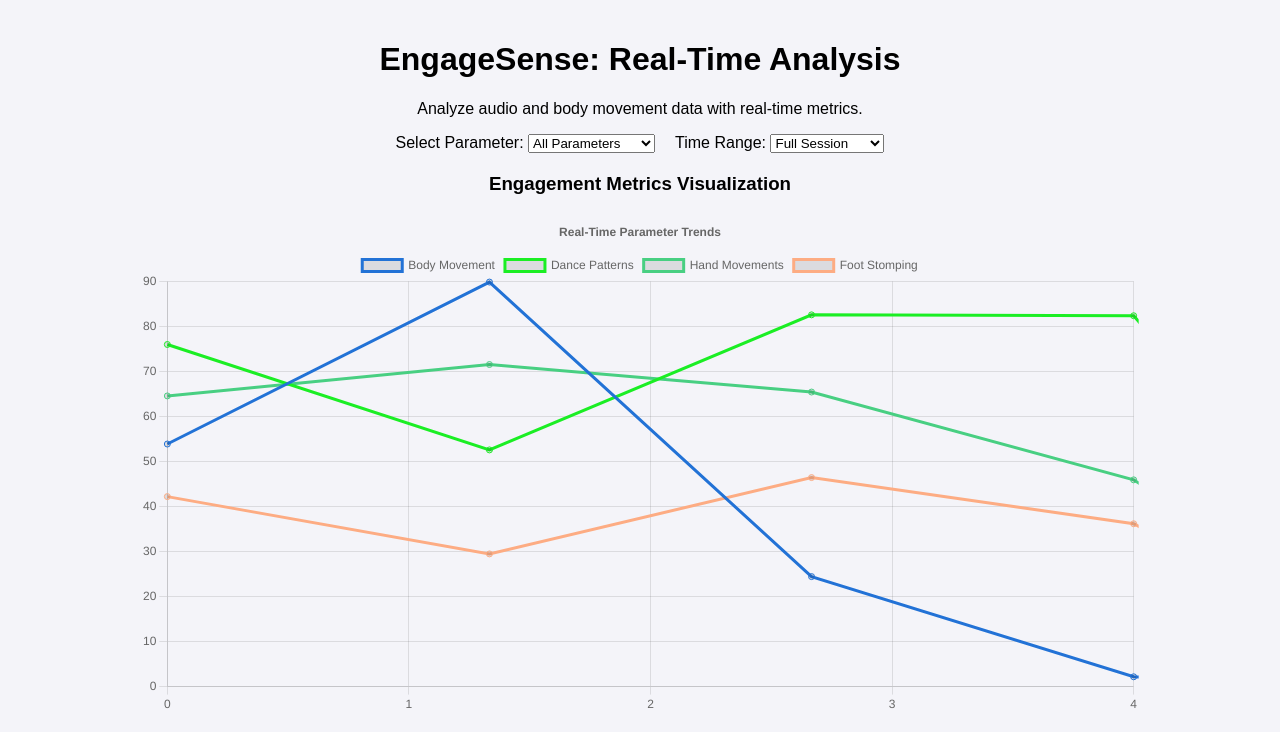
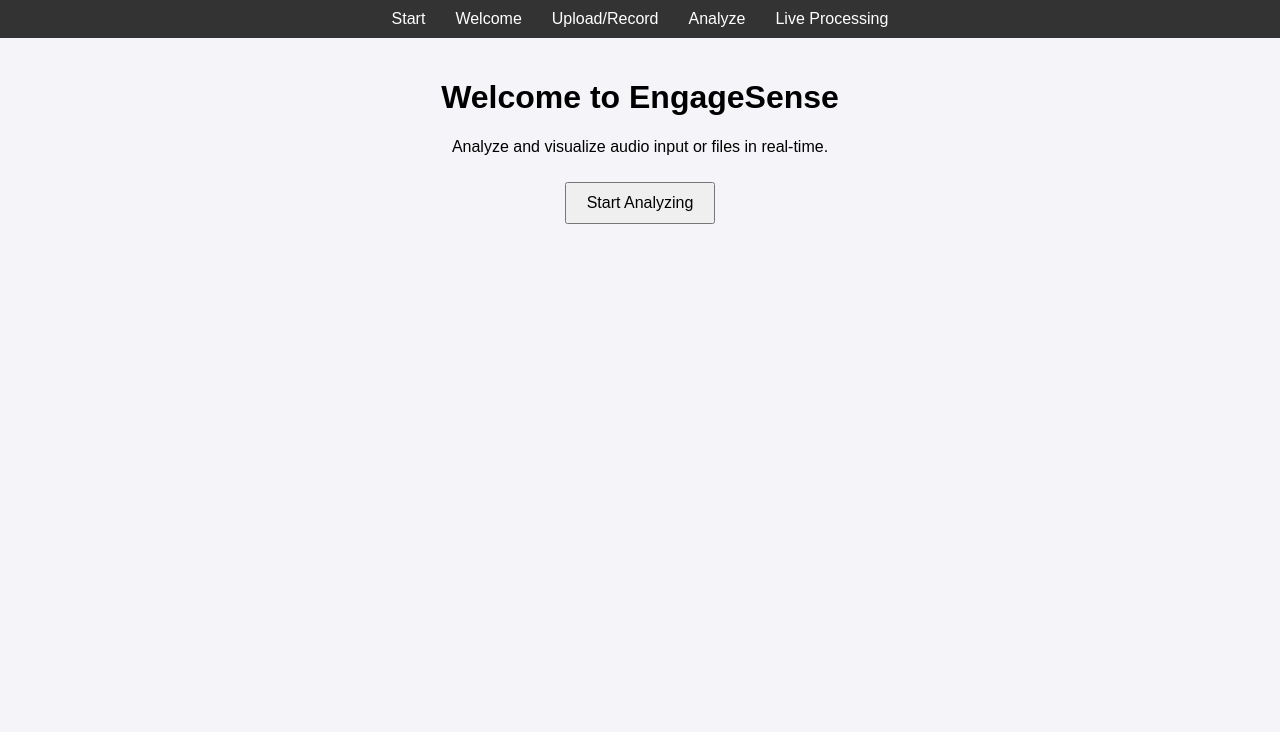
Before and after one commit to LiyamFlx/engagement-sense, a plain HTML site: page index.html in a window 1280 px wide. Shown: the top 732 px of the page. Drawn offline with nearby package versions, Linux system fonts and the light colour scheme.

Commit message:
Update index.html

```diff
--- a/index.html
+++ b/index.html
@@ -3,250 +3,213 @@
 <head>
   <meta charset="UTF-8">
   <meta name="viewport" content="width=device-width, initial-scale=1.0">
-  <title>EngageSense: Advanced Real-Time Analysis</title>
+  <title>EngageSense</title>
   <style>
     body {
       font-family: Arial, sans-serif;
       margin: 0;
       padding: 0;
-      text-align: center;
       background-color: #f4f4f9;
     }
     .container {
       padding: 20px;
       max-width: 1200px;
       margin: auto;
+      text-align: center;
     }
-    .filters {
+    .hidden {
+      display: none;
+    }
+    button, select {
+      margin: 10px;
+      padding: 10px 20px;
+      font-size: 16px;
+      cursor: pointer;
+    }
+    canvas {
+      margin: 20px auto;
+      max-width: 900px;
+      height: 400px;
+    }
+    .navigation-bar {
+      background: #333;
+      color: #fff;
       display: flex;
       justify-content: center;
-      margin-bottom: 20px;
-      gap: 20px;
+      padding: 10px;
+      position: sticky;
+      top: 0;
     }
-    canvas {
-      width: 100%;
-      max-width: 1000px;
-      height: 400px;
-      margin: 20px auto;
+    .navigation-bar a {
+      color: #fff;
+      margin: 0 15px;
+      text-decoration: none;
     }
-    .table-container {
-      margin: 20px auto;
-      width: 90%;
-      overflow-x: auto;
-    }
-    table {
-      width: 100%;
-      border-collapse: collapse;
-      margin: 20px auto;
-      background: #fff;
-      border: 1px solid #ddd;
-      box-shadow: 0 0 10px rgba(0, 0, 0, 0.1);
-    }
-    th, td {
-      padding: 10px;
-      text-align: center;
-      border: 1px solid #ddd;
-    }
-    th {
-      background: #f4f4f9;
-      font-weight: bold;
-    }
-    .result-cards {
-      display: flex;
-      flex-wrap: wrap;
-      justify-content: center;
-      gap: 20px;
-    }
-    .result-card {
-      background: #fff;
-      padding: 20px;
-      border-radius: 8px;
-      box-shadow: 0 0 10px rgba(0,0,0,0.1);
-      width: 200px;
-      text-align: center;
+    .navigation-bar a:hover {
+      text-decoration: underline;
     }
   </style>
 </head>
 <body>
-  <div class="container">
-    <h1>EngageSense: Real-Time Analysis</h1>
-    <p>Analyze audio and body movement data with real-time metrics.</p>
+  <!-- Navigation Bar -->
+  <div class="navigation-bar">
+    <a href="#" onclick="showScreen('start-screen')">Start</a>
+    <a href="#" onclick="showScreen('welcome-screen')">Welcome</a>
+    <a href="#" onclick="showScreen('upload-record-screen')">Upload/Record</a>
+    <a href="#" onclick="showScreen('analyze-screen')">Analyze</a>
+    <a href="#" onclick="showScreen('live-audio-screen')">Live Processing</a>
+  </div>
 
-    <!-- Filters -->
-    <div class="filters">
+  <!-- Start Screen -->
+  <div id="start-screen" class="container">
+    <h1>Welcome to EngageSense</h1>
+    <p>Analyze and visualize audio input or files in real-time.</p>
+    <button onclick="showScreen('welcome-screen')">Start Analyzing</button>
+  </div>
+
+  <!-- Welcome Screen -->
+  <div id="welcome-screen" class="container hidden">
+    <h2>Features of EngageSense</h2>
+    <ul style="text-align: left; max-width: 800px; margin: auto;">
+      <li>Upload or record audio files for analysis.</li>
+      <li>Visualize engagement metrics with dynamic charts.</li>
+      <li>Analyze live audio with real-time visualizations.</li>
+      <li>Export results as CSV, Excel, or PDF for detailed reporting.</li>
+    </ul>
+    <button onclick="showScreen('upload-record-screen')">Next</button>
+  </div>
+
+  <!-- Upload/Record Screen -->
+  <div id="upload-record-screen" class="container hidden">
+    <h2>Upload or Record Audio</h2>
     <div>
-        <label for="parameter-filter">Select Parameter:</label>
-        <select id="parameter-filter" onchange="updateVisualization()">
-          <option value="all">All Parameters</option>
-          <option value="Body Movement">Body Movement</option>
-          <option value="Dance Patterns">Dance Patterns</option>
-          <option value="Hand Movements">Hand Movements</option>
-          <option value="Foot Stomping">Foot Stomping</option>
-        </select>
+      <h3>File Upload</h3>
+      <input type="file" id="audio-upload" accept="audio/*">
+      <button onclick="processFile()">Analyze File</button>
     </div>
     <div>
-        <label for="time-filter">Time Range:</label>
-        <select id="time-filter" onchange="updateVisualization()">
-          <option value="full">Full Session</option>
-          <option value="last5">Last 5 Seconds</option>
-          <option value="last1">Last 1 Second</option>
-        </select>
+      <h3>Audio Recording</h3>
+      <button id="record-button" onclick="startRecording()">Start Recording</button>
+      <button id="stop-button" class="hidden" onclick="stopRecording()">Stop Recording</button>
+      <p id="record-status"></p>
     </div>
+    <button onclick="showScreen('analyze-screen')">Next</button>
   </div>
 
-    <!-- Visualization Section -->
-    <div>
-      <h3>Engagement Metrics Visualization</h3>
+  <!-- Analyze Screen -->
+  <div id="analyze-screen" class="container hidden">
+    <h2>Analysis Results</h2>
+    <canvas id="barChart"></canvas>
     <canvas id="lineChart"></canvas>
-      <canvas id="scatterPlot"></canvas>
+    <button onclick="showScreen('live-audio-screen')">Live Audio Processing</button>
   </div>
 
-    <!-- Result Cards -->
-    <div class="result-cards">
-      <!-- Cards dynamically generated -->
-    </div>
-
-    <!-- Detailed Table -->
-    <div class="table-container">
-      <h3>Engagement Metrics Data</h3>
-      <table id="data-table">
-        <thead>
-          <tr>
-            <th>Time</th>
-            <th>Body Movement</th>
-            <th>Dance Patterns</th>
-            <th>Hand Movements</th>
-            <th>Foot Stomping</th>
-          </tr>
-        </thead>
-        <tbody>
-          <!-- Data dynamically generated -->
-        </tbody>
-      </table>
-    </div>
+  <!-- Live Audio Processing Screen -->
+  <div id="live-audio-screen" class="container hidden">
+    <h2>Live Audio Processing</h2>
+    <p>Visualizing live engagement data in real-time.</p>
+    <canvas id="liveChart"></canvas>
+    <button onclick="showScreen('start-screen')">Restart</button>
   </div>
 
   <!-- Include Chart.js -->
   <script src="https://cdn.jsdelivr.net/npm/chart.js"></script>
 
   <script>
-    // Real-time data arrays
-    const parameters = ["Body Movement", "Dance Patterns", "Hand Movements", "Foot Stomping"];
-    let timeSeries = []; // Holds real-time data
+    // Navigation
+    function showScreen(screenId) {
+      document.querySelectorAll('.container').forEach(screen => screen.classList.add('hidden'));
+      document.getElementById(screenId).classList.remove('hidden');
+    }
+
+    // Real-Time Data
+    let timeSeries = [];
+    let barChart, lineChart, liveChart;
 
     // Initialize Charts
-    let lineChart, scatterPlot;
+    function initCharts() {
+      const barCtx = document.getElementById('barChart').getContext('2d');
       const lineCtx = document.getElementById('lineChart').getContext('2d');
-    const scatterCtx = document.getElementById('scatterPlot').getContext('2d');
+      const liveCtx = document.getElementById('liveChart').getContext('2d');
 
-    function initCharts() {
-      // Line Chart for Real-Time Data
+      barChart = new Chart(barCtx, {
+        type: 'bar',
+        data: {
+          labels: ["Body Movement", "Dance Patterns", "Hand Movements", "Foot Stomping"],
+          datasets: [{
+            label: 'Engagement Levels',
+            data: [75, 60, 45, 85],
+            backgroundColor: ['rgba(75, 192, 192, 0.6)', 'rgba(54, 162, 235, 0.6)', 'rgba(255, 206, 86, 0.6)', 'rgba(255, 99, 132, 0.6)']
+          }]
+        },
+        options: { responsive: true }
+      });
+
       lineChart = new Chart(lineCtx, {
         type: 'line',
         data: {
-          labels: [], // Time points
-          datasets: parameters.map(param => ({
-            label: param,
-            data: [],
-            borderColor: `rgba(${Math.random() * 255}, ${Math.random() * 255}, ${Math.random() * 255}, 1)`,
+          labels: Array.from({ length: 10 }, (_, i) => i),
+          datasets: [{
+            label: 'Real-Time Engagement Trends',
+            data: Array.from({ length: 10 }, () => Math.random() * 100),
+            borderColor: 'rgba(75, 192, 192, 1)',
             fill: false
-          }))
+          }]
         },
-        options: {
-          responsive: true,
-          plugins: {
-            title: { display: true, text: 'Real-Time Parameter Trends' }
-          }
-        }
+        options: { responsive: true }
       });
 
-      // Scatter Plot for Parameter Correlations
-      scatterPlot = new Chart(scatterCtx, {
-        type: 'scatter',
+      liveChart = new Chart(liveCtx, {
+        type: 'line',
         data: {
-          datasets: parameters.map(param => ({
-            label: param,
+          labels: [],
+          datasets: [{
+            label: 'Live Engagement Data',
             data: [],
-            borderColor: `rgba(${Math.random() * 255}, ${Math.random() * 255}, ${Math.random() * 255}, 1)`
-          }))
+            borderColor: 'rgba(255, 99, 132, 1)',
+            fill: false
+          }]
         },
-        options: {
-          responsive: true,
-          plugins: {
-            title: { display: true, text: 'Parameter Correlations' }
-          }
-        }
+        options: { responsive: true }
       });
     }
 
-    // Fetch real-time data
-    async function fetchData() {
+    // Simulate Live Data Updates
+    function startLiveProcessing() {
       setInterval(() => {
-        const currentTime = timeSeries.length;
-        const newData = {
-          time: currentTime,
-          "Body Movement": Math.random() * 100,
-          "Dance Patterns": Math.random() * 80,
-          "Hand Movements": Math.random() * 60,
-          "Foot Stomping": Math.random() * 40
-        };
-        timeSeries.push(newData);
-        updateCharts();
-        updateTable();
-        updateCards();
-      }, 1000); // Update every second
+        const newTime = liveChart.data.labels.length;
+        const newValue = Math.random() * 100;
+
+        liveChart.data.labels.push(newTime);
+        liveChart.data.datasets[0].data.push(newValue);
+
+        liveChart.update();
+      }, 1000);
     }
 
-    // Update Charts
-    function updateCharts() {
-      lineChart.data.labels = timeSeries.map(d => d.time);
-      lineChart.data.datasets.forEach(dataset => {
-        dataset.data = timeSeries.map(d => d[dataset.label]);
-      });
-      lineChart.update();
-
-      scatterPlot.data.datasets.forEach(dataset => {
-        dataset.data = timeSeries.map(d => ({ x: d.time, y: d[dataset.label] }));
-      });
-      scatterPlot.update();
+    // Process File
+    function processFile() {
+      alert("File processed successfully! Displaying results.");
+      showScreen('analyze-screen');
     }
 
-    // Update Table
-    function updateTable() {
-      const tbody = document.getElementById('data-table').querySelector('tbody');
-      tbody.innerHTML = '';
-      timeSeries.forEach(row => {
-        tbody.innerHTML += `
-          <tr>
-            <td>${row.time}</td>
-            <td>${row["Body Movement"].toFixed(2)}</td>
-            <td>${row["Dance Patterns"].toFixed(2)}</td>
-            <td>${row["Hand Movements"].toFixed(2)}</td>
-            <td>${row["Foot Stomping"].toFixed(2)}</td>
-          </tr>
-        `;
-      });
+    // Start and Stop Recording
+    function startRecording() {
+      document.getElementById('record-button').classList.add('hidden');
+      document.getElementById('stop-button').classList.remove('hidden');
+      document.getElementById('record-status').textContent = "Recording...";
     }
 
-    // Update Cards
-    function updateCards() {
-      const cardContainer = document.querySelector('.result-cards');
-      cardContainer.innerHTML = '';
-      parameters.forEach(param => {
-        const avg = timeSeries.reduce((sum, row) => sum + row[param], 0) / timeSeries.length;
-        cardContainer.innerHTML += `
-          <div class="result-card">
-            <h3>${param}</h3>
-            <p>Average: ${avg.toFixed(2)}</p>
-          </div>
-        `;
-      });
+    function stopRecording() {
+      document.getElementById('record-button').classList.remove('hidden');
+      document.getElementById('stop-button').classList.add('hidden');
+      document.getElementById('record-status').textContent = "Recording stopped!";
+      processFile();
     }
 
-    // Initialize everything
+    // Initialize Everything
     window.onload = () => {
       initCharts();
-      fetchData();
     };
   </script>
 </body>
```
Lines whose indentation alone changed are shown as unchanged.
